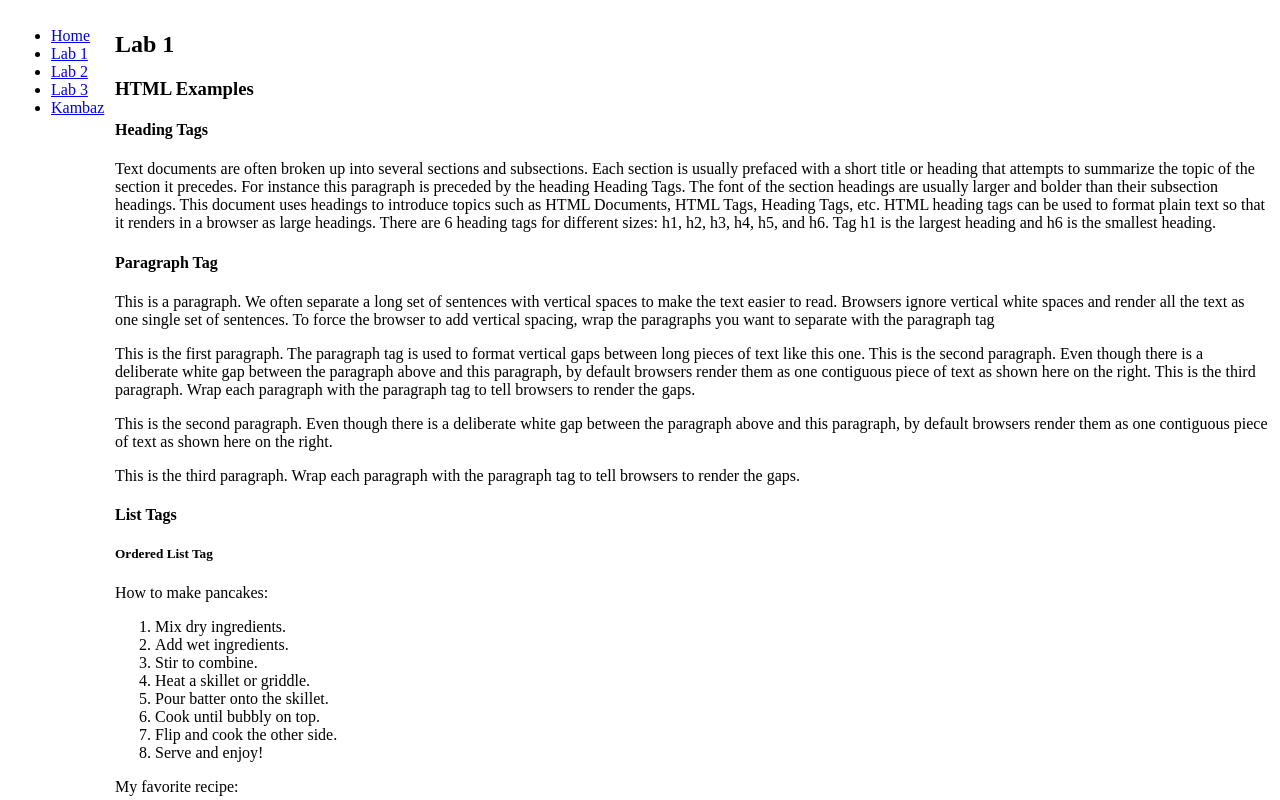
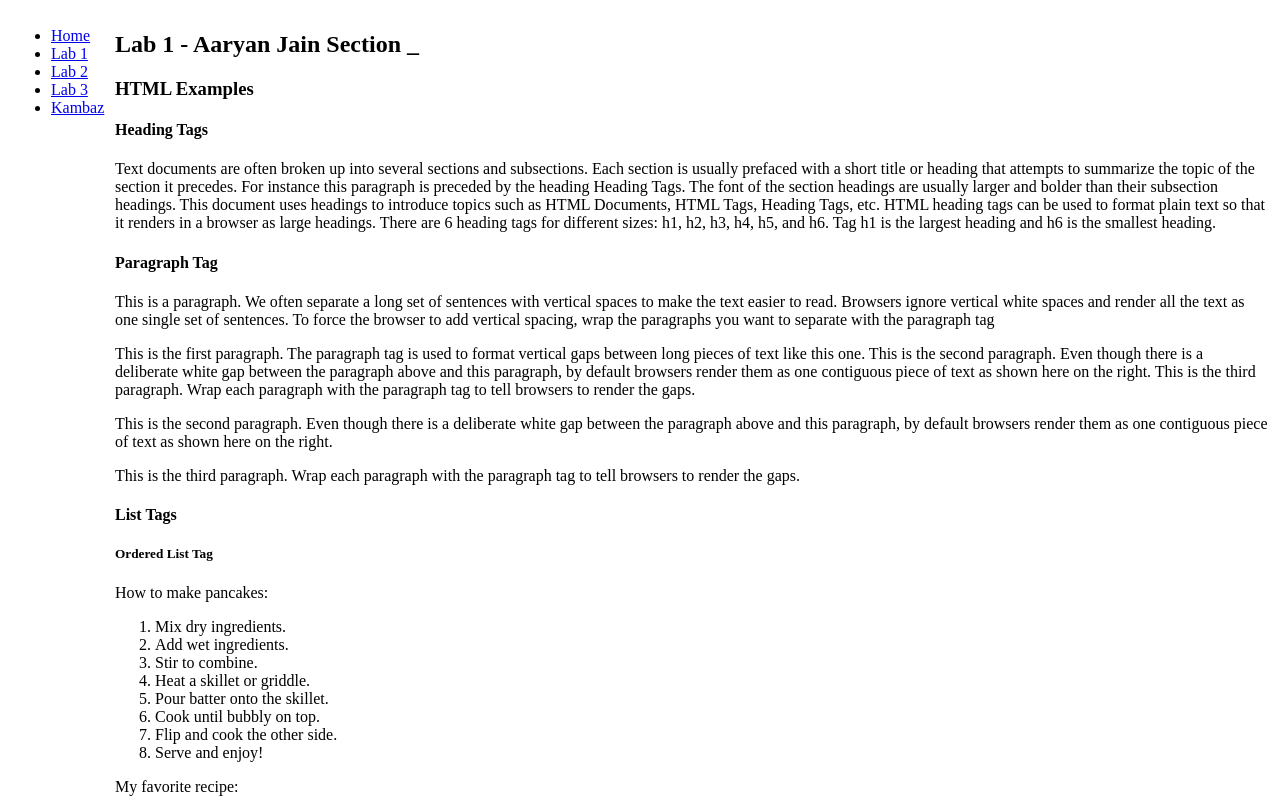
Before and after one commit to Aaryan1203/kambaz-next-js, a Next.js app: page /labs/lab1 in a window 1280 px wide. Shown: the top 800 px of the page. Built offline with nearby package versions, Linux system fonts and the light colour scheme.

Commit message:
Added name to lab

```diff
--- a/app/labs/lab1/page.tsx
+++ b/app/labs/lab1/page.tsx
@@ -1,9 +1,10 @@
 "use client";
 
+// TODO: Add section number
 export default function Lab1() {
   return (
     <div id="wd-lab1">
-      <h2>Lab 1</h2>
+      <h2>Lab 1 - Aaryan Jain Section _</h2>
       <h3>HTML Examples</h3>
       <div id="wd-h-tag">
         <h4>Heading Tags</h4>
@@ -322,7 +323,6 @@ export default function Lab1() {
       <a href="https://github.com/Aaryan1203/kambaz-next-js" id="wd-github">
         click here
       </a>
-
     </div>
   );
 }
```
